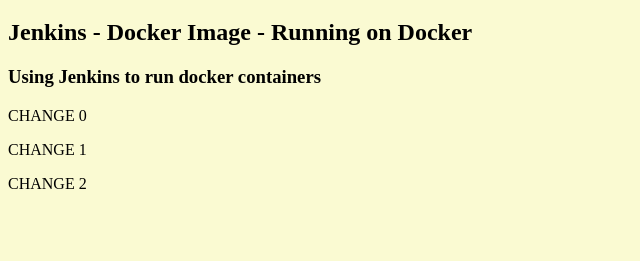
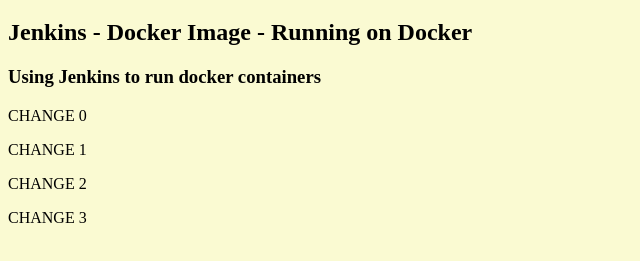
Before and after one commit to sohanso/Mentor_Project_SS, a plain HTML site: page index.html in a window 1280 px wide. Shown: the part 61-322 px from the top of the page, without its empty margins (0-640 px from the left). Drawn offline with Linux system fonts and the light colour scheme.

Commit message:
app changes

```diff
--- a/index.html
+++ b/index.html
@@ -7,5 +7,6 @@
       <p>CHANGE 0</p>
       <p>CHANGE 1</p>
       <p>CHANGE 2</p>
+      <p>CHANGE 3</p>
    </body>
 </html>
```
